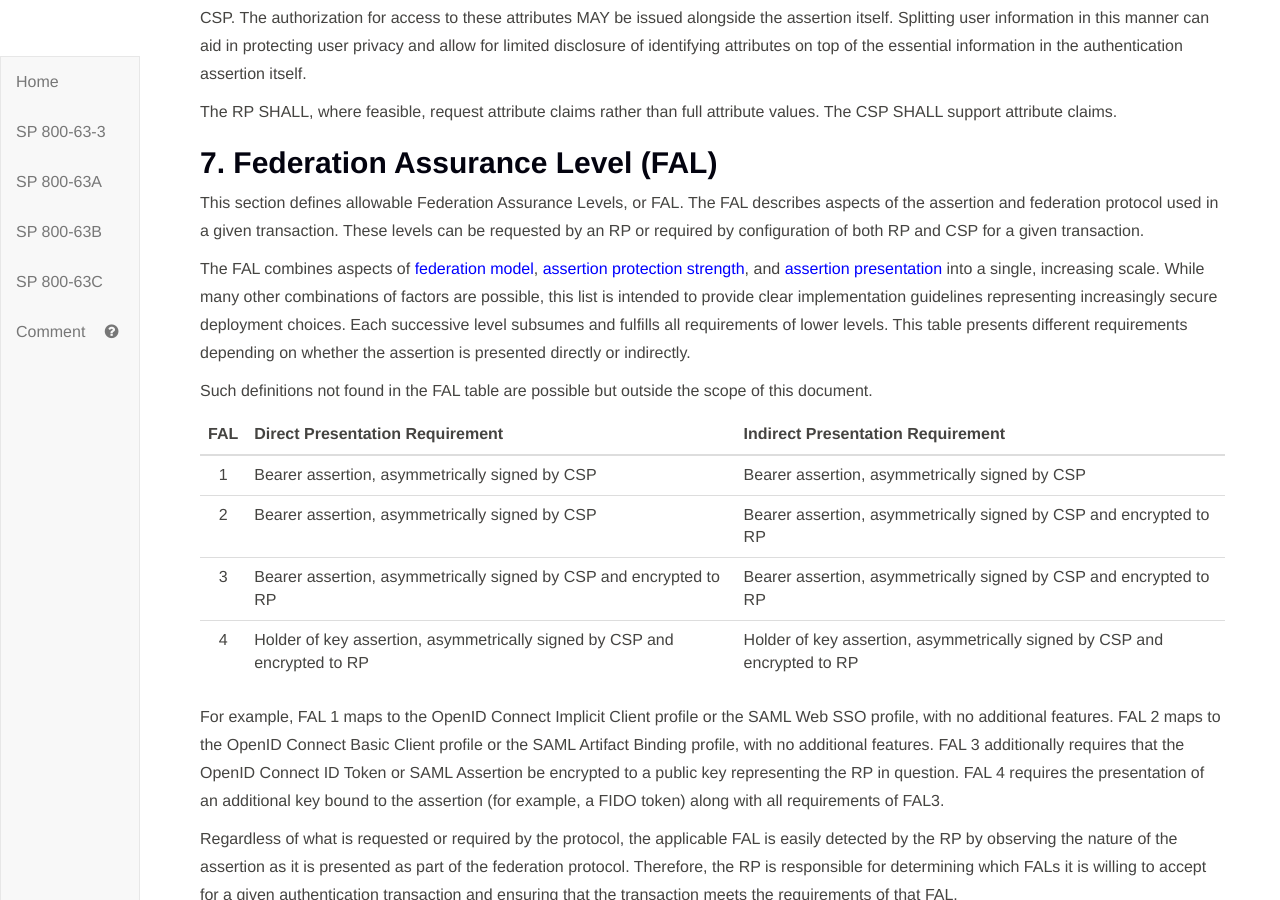
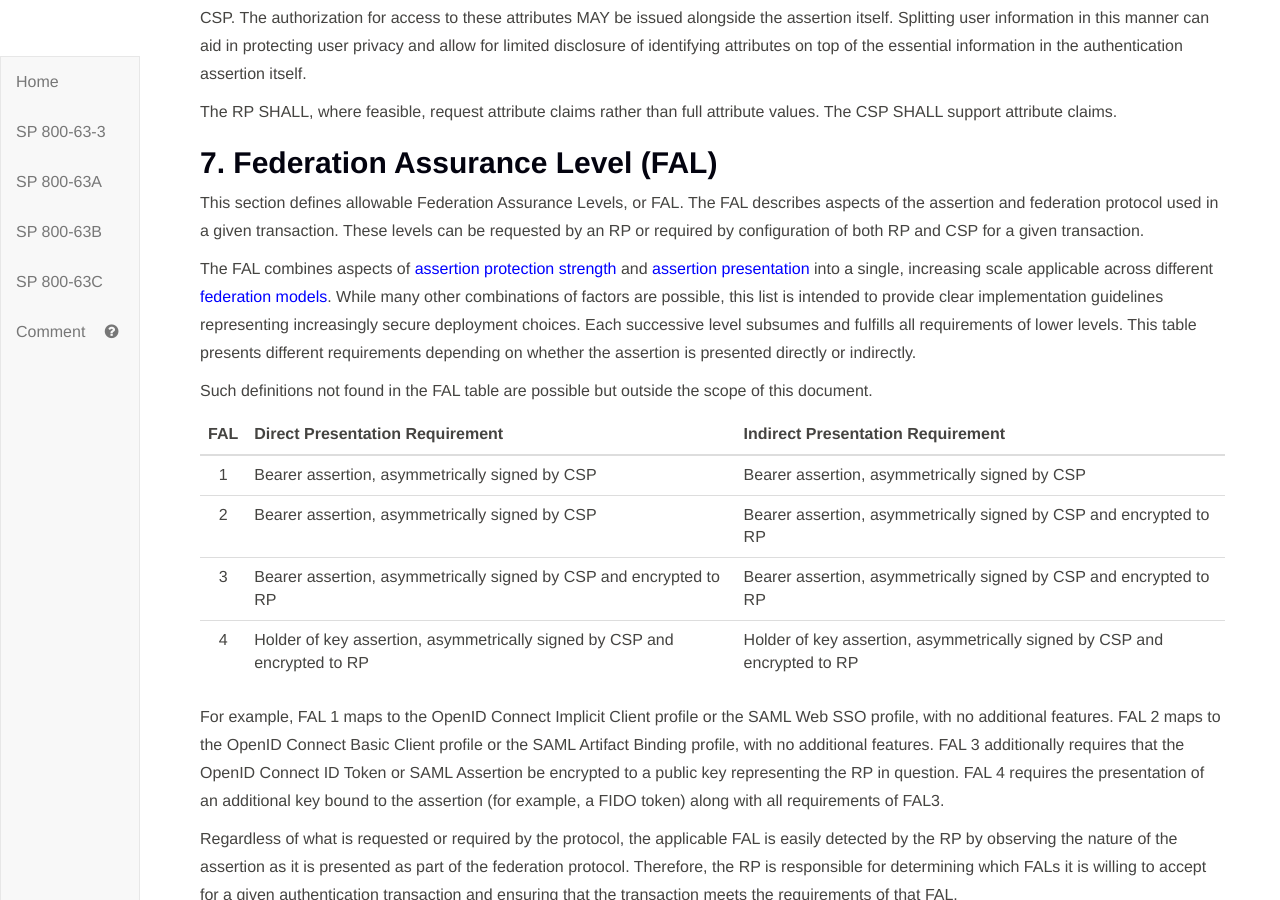
Before and after one commit to usnistgov/800-63-3, a Jekyll site: the page built from sp800-63c.md, in a window 1280 px wide and 900 px high, scrolled down 15468 px. Built offline with Jekyll 4.4.1, drawn with Linux system fonts in a browser that asks for light colours.

Commit message:
Clarify the intent of FAL, closes #276

```diff
--- a/sp800-63c/sec7_fal.md
+++ b/sp800-63c/sec7_fal.md
@@ -4,7 +4,7 @@
 
 This section defines allowable Federation Assurance Levels, or FAL. The FAL describes aspects of the assertion and federation protocol used in a given transaction. These levels can be requested by an RP or required by configuration of both RP and CSP for a given transaction.
 
-The FAL combines aspects of [federation model](#sec4), [assertion protection strength](#sec5), and [assertion presentation](#sec6) into a single, increasing scale. While many other combinations of factors are possible, this list is intended to provide clear implementation guidelines representing increasingly secure deployment choices. Each successive level subsumes and fulfills all requirements of lower levels. This table presents different requirements depending on whether the assertion is presented directly or indirectly.
+The FAL combines aspects of [assertion protection strength](#sec5) and [assertion presentation](#sec6) into a single, increasing scale applicable across different [federation models](#sec4). While many other combinations of factors are possible, this list is intended to provide clear implementation guidelines representing increasingly secure deployment choices. Each successive level subsumes and fulfills all requirements of lower levels. This table presents different requirements depending on whether the assertion is presented directly or indirectly.
 
 Such definitions not found in the FAL table are possible but outside the scope of this document.
 
```
